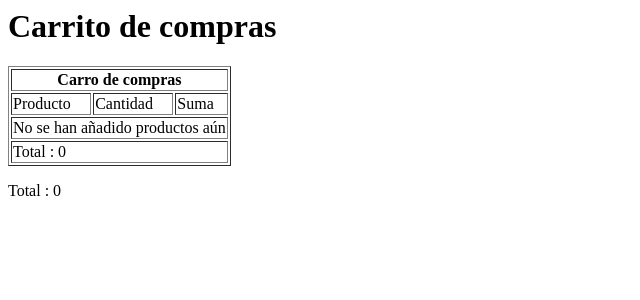
After one commit to Rest02/Proyecto-Ecommerce, a Django app: page /carrito/ in a window 1280 px wide. The commit adds this page. Shown: the top 300 px of the page, without its empty margins (0-640 px from the left). Run offline with Django 4.2, Linux system fonts and the light colour scheme.

Commit message:
Version con Carrito de compras incluido

```diff
--- /dev/null
+++ b/clientes/context_processor.py
@@ -0,0 +1,7 @@
+def importe_total_carro(request):
+    total = 0
+    if request.user.is_authenticated:
+        for key, value in request.session.get("carro", {}).items():
+            total = total + (float(value["precio_producto"])*value["cantidad_disponible"])
+
+    return {"importe_total_carro":total}
--- /dev/null
+++ b/clientes/templates/carrito.html
@@ -0,0 +1,7 @@
+<h1>Carrito de compras</h1>
+
+
+{% include "layouts/widget.html"%}
+
+
+<p>Total : {{importe_total_carro}}</p>
--- /dev/null
+++ b/clientes/templates/layouts/widget.html
@@ -0,0 +1,71 @@
+<table border="1">
+
+    <thead>
+
+        <tr>
+
+            <th colspan="3">Carro de compras</th>
+        </tr>
+
+        <tr>
+
+            <td>Producto</td>
+
+            <td>Cantidad</td>
+
+            <td>Suma</td>
+
+        </tr>
+
+
+    </thead>
+
+    <tbody>
+        {% if request.session.carro.items %}
+
+            {% for key, value in request.session.carro.items %}
+
+                <tr>
+                    <td>{{value.nombre_producto}}</td>
+                    <td>{{value.cantidad_disponible}}</td>
+                    <td>
+                        <a href="{% url 'agregar' value.producto_id %}">+</a>
+                        <a href="{% url 'restar' value.producto_id %}">-</a> <br>
+
+                        {{value.precio_producto}}
+                    </td>
+                </tr>
+
+
+
+            {% endfor %}
+
+        {% else %}
+
+            <tr>
+                <td colspan="3">
+                    No se han añadido productos aún
+                </td>
+
+            </tr>
+        {% endif %}
+    </tbody>
+
+
+    <tfoot>
+
+        <tr>
+
+            <td colspan="3">
+
+                Total : {{importe_total_carro}}
+
+            </td>
+
+        </tr>
+
+
+    </tfoot>
+
+
+</table>
--- a/clientes/templates/vista_producto.html
+++ b/clientes/templates/vista_producto.html
@@ -2,6 +2,9 @@
 
 <h1>{{ producto.nombre_producto }}</h1>
 <p>{{ producto.descripcion_producto }}</p>
+<a href="{% url 'agregar' producto.id %}">
+    <button> Agregar al carro </button>
+</a>
 
 <h2>Agregar Valoración</h2>
 <form method="post" action="">
--- a/clientes/urls.py
+++ b/clientes/urls.py
@@ -5,5 +5,10 @@ urlpatterns = [
     path("home/", views.home, name = "home"),
     path("signup/", views.signup, name = "signup"),
     path("login123/", views.login123, name = "login123"),
-    path("vista_producto/<int:products_id>/", views.vistadelproducto, name="vista_producto")
+    path("vista_producto/<int:products_id>/", views.vistadelproducto, name="vista_producto"),
+    path("carrito/", views.carrito, name = "carrito"),
+    path("agregar/<int:producto_id>/", views.agregar_producto, name = "agregar"),
+    path("eliminar/<int:producto_id>/", views.eliminar_producto, name = "eliminar"),
+    path("restar/<int:producto_id>/", views.restar_producto, name = "restar"),
+    path("limpiar/<int:producto_id>/", views.limpiar_carro, name = "limpiar")
 ]
--- a/clientes/views.py
+++ b/clientes/views.py
@@ -7,6 +7,7 @@ from django.contrib.auth.forms import AuthenticationForm
 from django.contrib import messages
 from .models import Products, Valoracion
 from .forms import ValoracionForm
+from .carro import Carro
 
 
 
@@ -80,8 +81,48 @@ def vistadelproducto(request, products_id):
         })
 
 
+def carrito(request):
+    return render(request, "carrito.html" )
 
 
+
+def agregar_producto(request, producto_id):
+
+    carro = Carro(request)
+
+    producto = Products.objects.get(id=producto_id)
+
+    carro.agregar(producto=producto)
+
+    return redirect("/carrito/")
+
+def eliminar_producto(request, producto_id):
+
+    carro = Carro(request)
+
+    producto = Products.objects.get(id=producto_id)
+
+    carro.eliminar(producto=producto)
+
+    return redirect("/carrito/")
+
+def restar_producto(request, producto_id):
+
+    carro = Carro(request)
+
+    producto = Products.objects.get(id=producto_id)
+
+    carro.restar(producto=producto)
+
+    return redirect("/carrito/")
+
+def limpiar_carro(request):
+
+    carro = Carro(request)
+
+    carro.limpiar_carro()
+
+    return redirect("/carrito/")
 
 
 
--- a/ecommerce/settings.py
+++ b/ecommerce/settings.py
@@ -63,6 +63,7 @@ TEMPLATES = [
                 'django.template.context_processors.request',
                 'django.contrib.auth.context_processors.auth',
                 'django.contrib.messages.context_processors.messages',
+                "clientes.context_processor.importe_total_carro"
             ],
         },
     },
```
Also changed, not shown: clientes/carro.py (added, +56 -0 lines), db.sqlite3.
